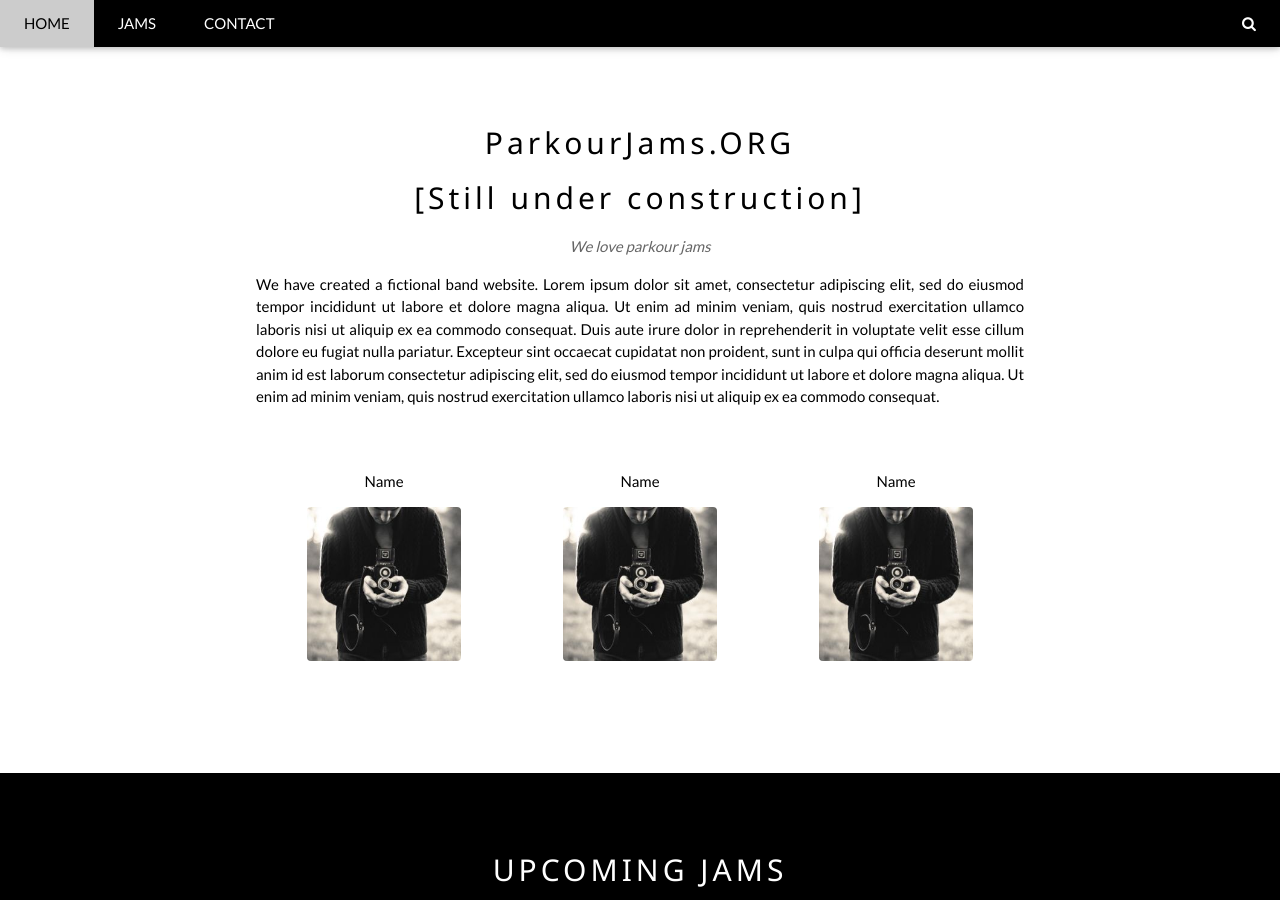
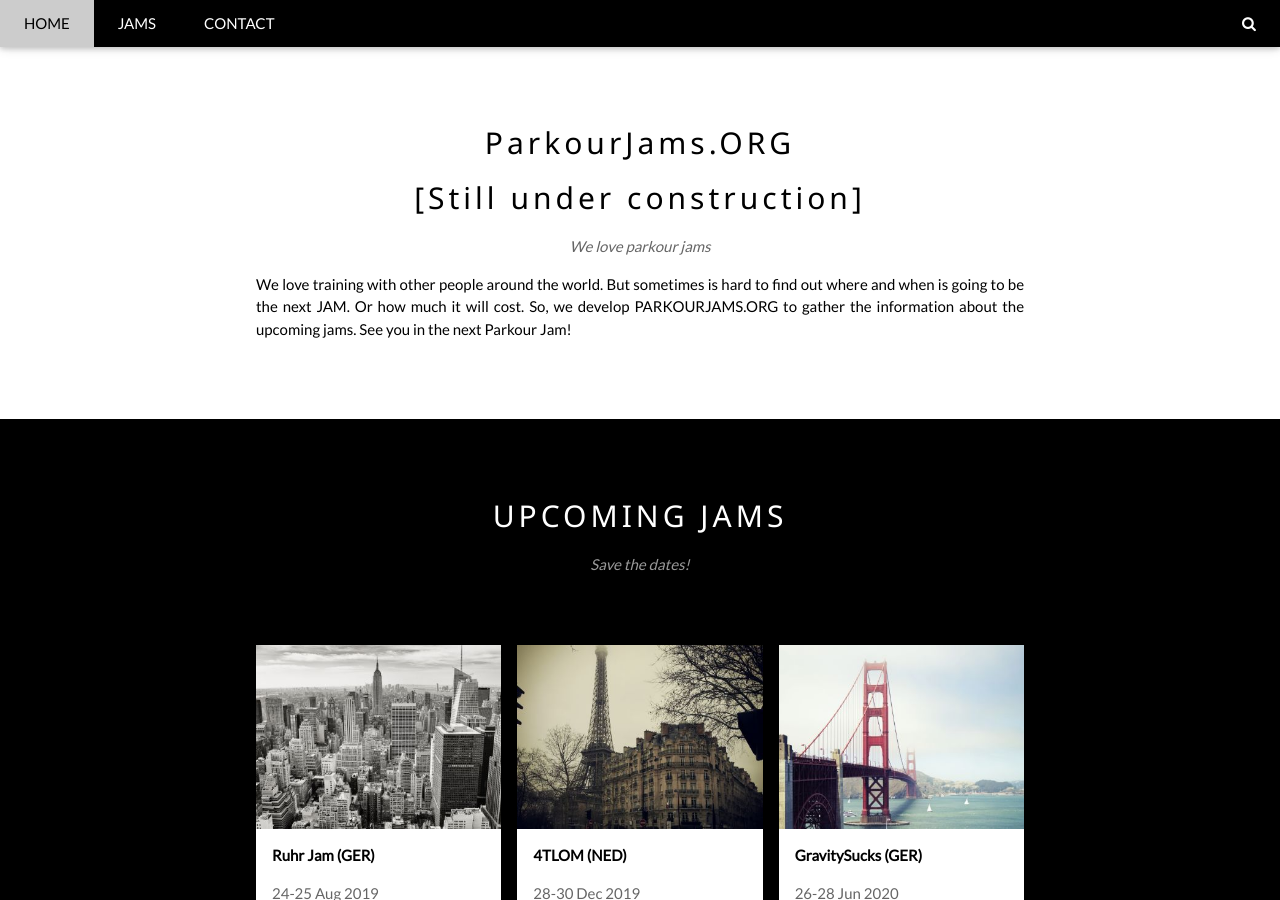
Before and after one commit to daleonpz/parkourjams.com, a Jekyll site: the page index.html, which Jekyll copies as it is, in a window 1280 px wide and 900 px high. Built offline with Jekyll 4.4.1, drawn with Linux system fonts in a browser that asks for light colours.

Commit message:
update: description

```diff
--- a/index.html
+++ b/index.html
@@ -50,9 +50,10 @@
     <h2 class="w3-wide">ParkourJams.ORG</h2>
     <h2 class="w3-wide">[Still under construction]</h2>
     <p class="w3-opacity"><i>We love parkour jams</i></p>
-    <p class="w3-justify">We have created a fictional band website. Lorem ipsum dolor sit amet, consectetur adipiscing elit, sed do eiusmod tempor incididunt ut labore et dolore magna aliqua. Ut enim ad minim veniam, quis nostrud exercitation ullamco laboris nisi ut aliquip
-      ex ea commodo consequat. Duis aute irure dolor in reprehenderit in voluptate velit esse cillum dolore eu fugiat nulla pariatur. Excepteur sint occaecat cupidatat non proident, sunt in culpa qui officia deserunt mollit anim id est laborum consectetur
-      adipiscing elit, sed do eiusmod tempor incididunt ut labore et dolore magna aliqua. Ut enim ad minim veniam, quis nostrud exercitation ullamco laboris nisi ut aliquip ex ea commodo consequat.</p>
+    <p class="w3-justify"> We love training with other people around the world. But sometimes is hard to find out where and  when is going to be the next JAM. Or how much it will cost.
+    So, we develop PARKOURJAMS.ORG to gather the information about the upcoming jams.
+    See you in the next Parkour Jam!
+    <!--
     <div class="w3-row w3-padding-32">
       <div class="w3-third">
         <p>Name</p>
@@ -67,6 +68,7 @@
         <img src="/images/bandmember.jpg" class="w3-round" alt="Random Name" style="width:60%">
       </div>
     </div>
+    -->
   </div>
 
   <!-- The Tour Section -->
```
